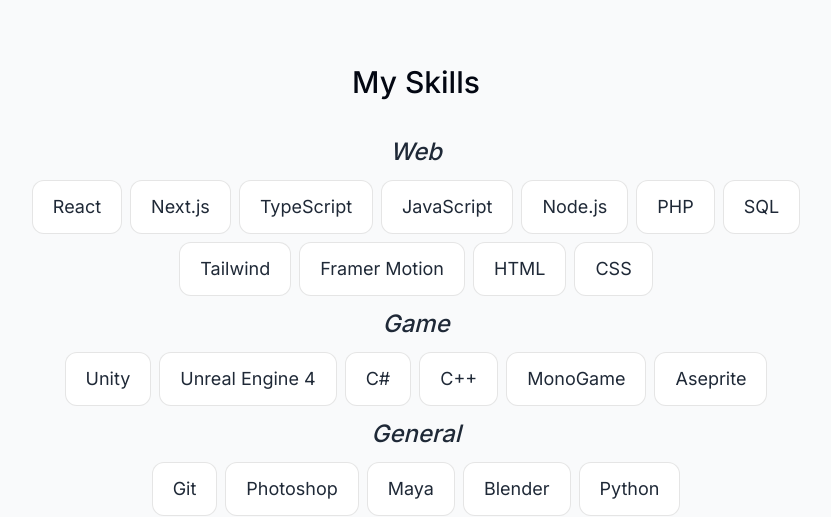
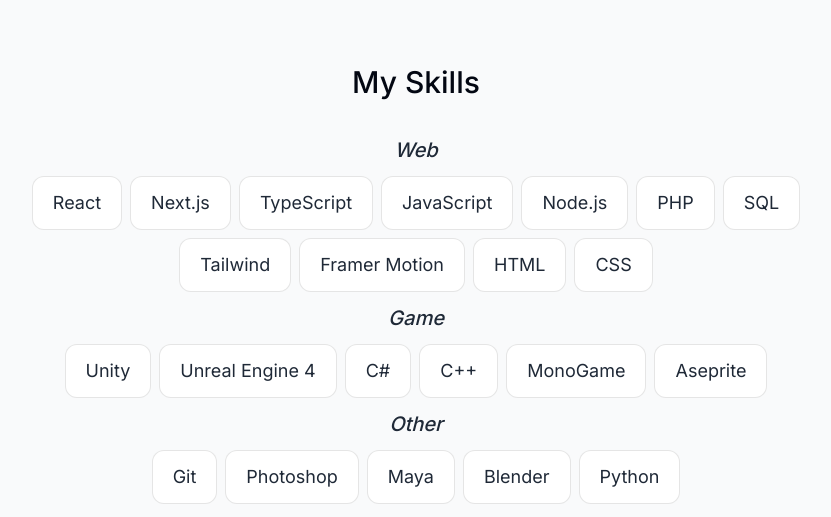
Before and after one commit to justinasBaskys/PortfolioWebsite, a Next.js app: page / in a window 1280 px wide. Shown: the part 2720-3237 px from the top of the page, without its empty margins (224-1055 px from the left). Built offline with nearby package versions, Linux system fonts and the light colour scheme; no server answers.

Commit message:
more changes

```diff
--- a/components/intro.tsx
+++ b/components/intro.tsx
@@ -109,10 +109,10 @@
                 <span className="translate-y-1">Download CV</span>
                 <MdKeyboardDoubleArrowDown className='opacity-60 group-hover:translate-y-0.5 transition dark:text-white'/>
                 <div className="absolute top-full left-1/2 transform -translate-x-1/2 p-3 mt-1 shadow-md scale-y-0 group-hover:scale-y-100 origin-top duration-200 flex flex-row bg-white rounded-full dark:bg-white/10 dark:bg-opacity-20">
-                    <a className="flex items-center rounded-full outline-none mr-2 focus:scale-110 hover:scale-110 active:scale-105 transition cursor-pointer borderBlack opacity-50 dark:bg-white/10 dark:text-white/80 text-sm overflow-hidden hover:opacity-100" href="/JustinasBaskysCV.pdf" download={true} style={{ width: '32px', height: '32px' }}>
+                    <a className="flex items-center rounded-full outline-none mr-2 focus:scale-110 hover:scale-110 active:scale-105 transition cursor-pointer borderBlack opacity-50 dark:bg-white/10 dark:text-white/80 text-sm overflow-hidden hover:opacity-100" href="/JustinasBaskysCVLT.pdf" download={true} style={{ width: '32px', height: '32px' }}>
                         <Image src={LT} alt="LT Image" width={32} height={32} className="object-cover rounded-full scale-150 " />
                     </a>
-                    <a className="flex items-center rounded-full outline-none focus:scale-110 hover:scale-110 active:scale-105 transition cursor-pointer borderBlack opacity-50 dark:bg-white/10 dark:text-white/80 text-sm overflow-hidden hover:opacity-100" href="/JustinasBaskysCVLT.pdf" download={true} style={{ width: '32px', height: '32px' }}>
+                    <a className="flex items-center rounded-full outline-none focus:scale-110 hover:scale-110 active:scale-105 transition cursor-pointer borderBlack opacity-50 dark:bg-white/10 dark:text-white/80 text-sm overflow-hidden hover:opacity-100" href="/JustinasBaskysCV.pdf" download={true} style={{ width: '32px', height: '32px' }}>
                         <Image src={UK} alt="UK Image" width={32} height={32} className="object-cover rounded-full scale-200 opacity-70" />
                     </a>
                 </div>
--- a/components/skills.tsx
+++ b/components/skills.tsx
@@ -40,7 +40,7 @@
         ...webSkillsData.map(skill => ({ skill, type: 'Web' } as SkillItem)),
         { type: 'header', text: 'Game' },
         ...gameSkillsData.map(skill => ({ skill, type: 'Game' } as SkillItem)),
-        { type: 'header', text: 'General' },
+        { type: 'header', text: 'Other' },
         ...generalSkillsData.map(skill => ({ skill, type: 'General' } as SkillItem)),
     ];
 
@@ -53,7 +53,7 @@
                     allSkillsWithHeaders.map((item, index) => (
                         item.type === 'header' ? (
                             <li key={index} className="w-full">
-                                <p className="text-2xl font-medium capitalize mb-1 mt-1 text-center font-style: italic dark:text-white">{item.text}</p>
+                                <p className="text-xl font-medium capitalize mb-1 mt-1 text-center font-style: italic dark:text-white">{item.text}</p>
                             </li>
                         ) : (
                             <motion.li
```
